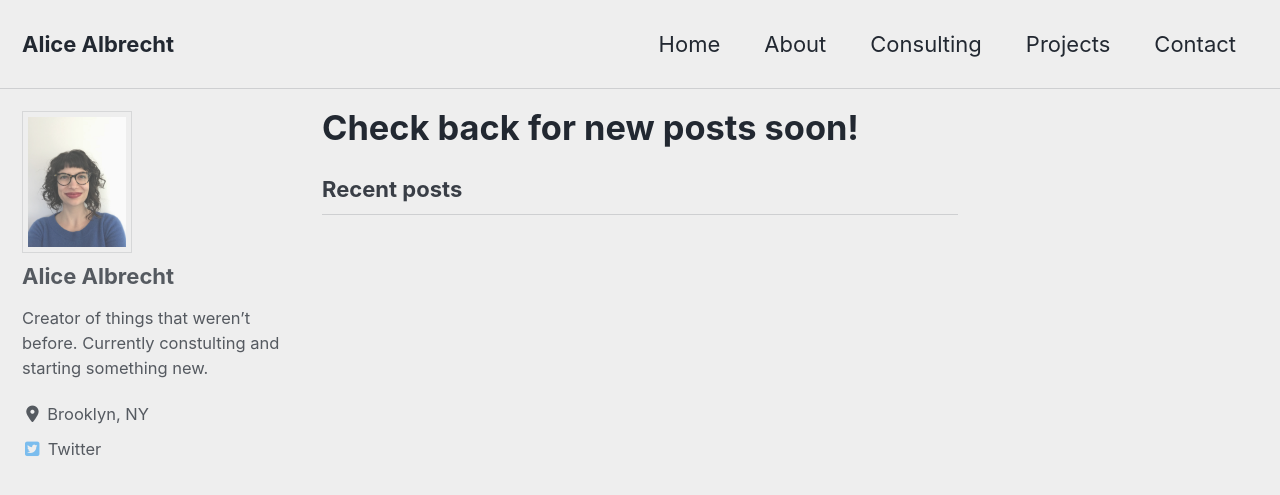
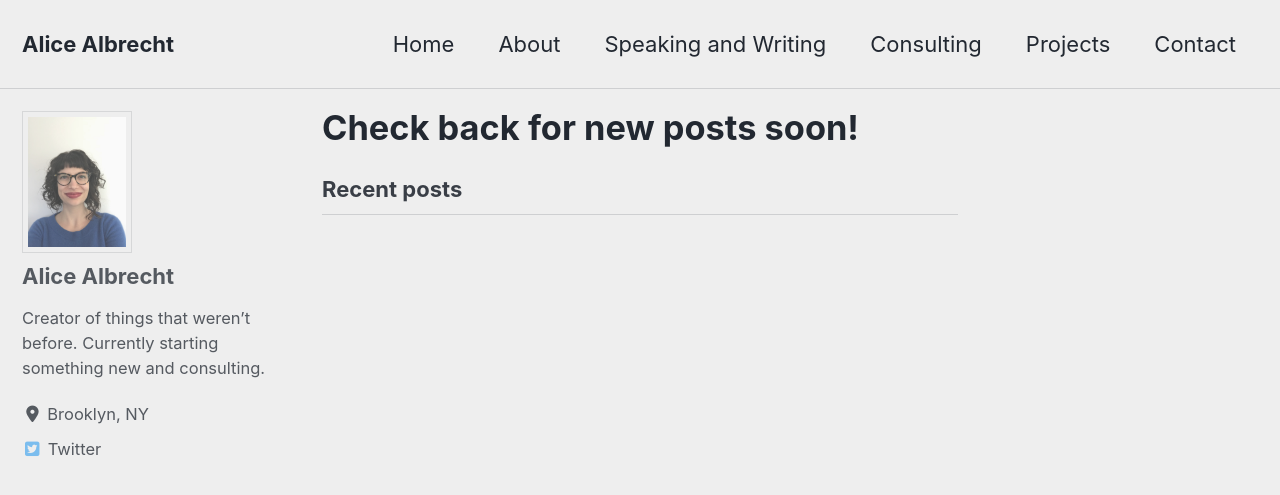
Before and after one commit to alicealbrecht/website, a Jekyll site: the page built from _pages/blog.md, in a window 1280 px wide and 900 px high. Shown: the top 495 px of the window. Built offline with Jekyll 4.4.1, drawn with Linux system fonts in a browser that asks for light colours; cached includes are drawn as plain includes; nearby versions of some CDN libraries.

Commit message:
add speaking and writing

```diff
--- a/_config.yml
+++ b/_config.yml
@@ -20,7 +20,7 @@ title                    : "Alice Albrecht" #"" # "Site Title"
 title_separator          : #"|"
 subtitle                 : # site tagline that appears below site title in masthead
 name                     : "Alice Albrecht"
-description              : "Alice Albrecht: Data + ML/AI strategist and cognitive neuroscientist. Trying to make things better for most humans."
+description              : "Alice Albrecht: Cognitive neuroscientist and Data + ML/AI strategist. Trying to make things better for most humans."
 url                      : https://www.alicealbrecht.com # the base hostname & protocol for your site e.g. "https://mmistakes.github.io" - don't mess with this
 baseurl                  : # the subpath of your site, e.g. "/blog"
 repository               : # alicealbrecht/website # GitHub username/repo-name e.g. "mmistakes/minimal-mistakes"
@@ -98,7 +98,7 @@ analytics:
 author:
   name             : "Alice Albrecht"
   avatar           : "/assets/images/Alice_headshot_2018.jpg" # path of avatar image
-  bio              : "Creator of things that weren’t before. Currently constulting and starting something new."
+  bio              : "Creator of things that weren’t before. Currently starting something new and consulting."
   location         : "Brooklyn, NY"
   email            :
   links:
--- a/_data/navigation.yml
+++ b/_data/navigation.yml
@@ -4,6 +4,8 @@ main:
     url: /
   - title: "About"
     url: /about/
+  - title: "Speaking and Writing"
+    url: /speaking_writing/
   - title: "Consulting"
     url: /consulting/
   - title: "Projects"
```
Also changed, not shown: _pages/about.md (+1 -1 lines), _pages/speaking_writing.md (added, +33 -0 lines).
